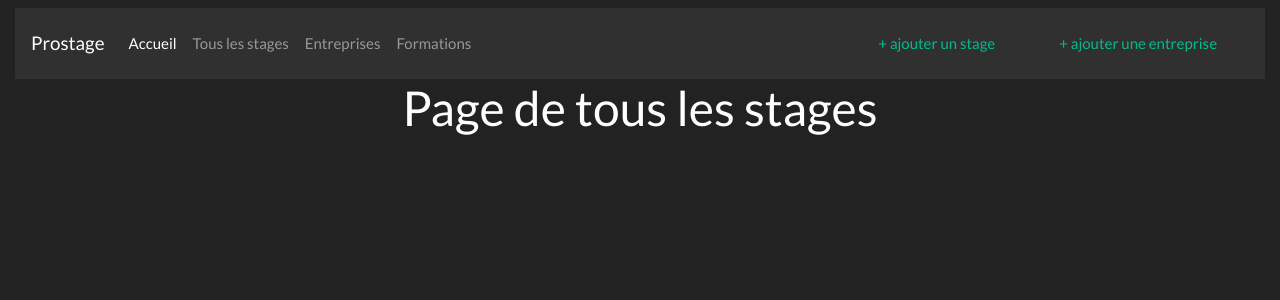
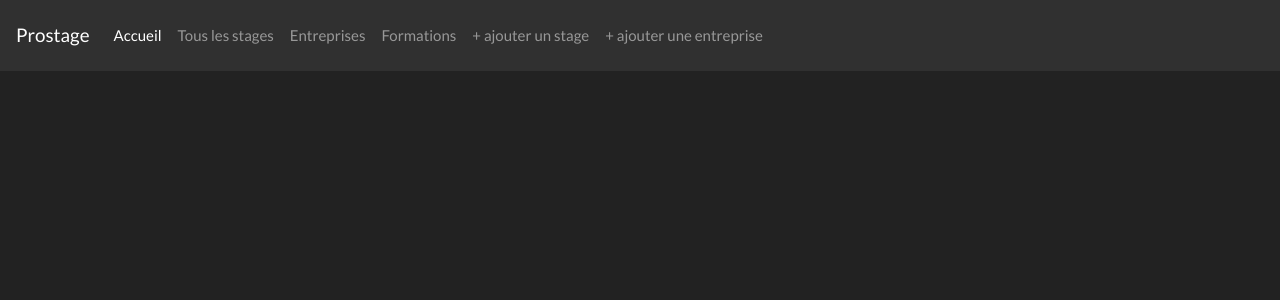
Before and after one commit to richardoot/Prostage, a Symfony app: template templates/pro_stage/entreprise.html.twig in a window 1280 px wide. Shown: the top 300 px of the page. Run offline with Twig, Linux system fonts and the light colour scheme; the template is opened without the code that fills it, so the values that code supplies are empty; some libraries are stand-ins or nearby versions.

Commit message:
Debut de la mise en place de la sécurité

```diff
--- a/src/Controller/ProStageController.php
+++ b/src/Controller/ProStageController.php
@@ -137,7 +137,7 @@ class ProStageController extends AbstractController
 
 
      /**
-      * @Route("/entreprises", name="lesEntreprises")
+      * @Route("/admin/entreprises", name="lesEntreprises")
       */
       public function afficherEntreprises(){
         //Récupérer répository d'entreprises
--- a/templates/base.html.twig
+++ b/templates/base.html.twig
@@ -13,7 +13,7 @@
       <div class="container-fluid">
         <div class="row">
           <div class="col-12">
-            <nav class="navbar navbar-expand-lg navbar-light bg-light">
+            <nav class="navbar navbar-expand-lg navbar-light bg-light fixed-top">
               <a class="navbar-brand" href="/">Prostage</a>
               <button class="navbar-toggler" type="button" data-toggle="collapse" data-target="#navbarColor03" aria-controls="navbarColor03" aria-expanded="false" aria-label="Toggle navigation">
                 <span class="navbar-toggler-icon"></span>
@@ -33,9 +33,13 @@
                   <li class="nav-item">
                     <a class="nav-link" href="{{path('lesFormations')}}">Formations</a>
                   </li>
+                  <li class="nav-item">
+                    <a class="nav-link" href="{{path('ajoutStage')}}"> + ajouter un stage</a>
+                  </li>
+                  <li class="nav-item">
+                    <a class="nav-link" href="{{path('ajoutEntreprise')}}"> + ajouter une entreprise</a>
+                  </li>
                 </ul>
-                <a class="nav-link" href="{{path('ajoutStage')}}"> + ajouter un stage</a>
-                <a class="nav-link" href="{{path('ajoutEntreprise')}}"> + ajouter une entreprise</a>
                 <form class="form-inline my-2 my-lg-0">
                   <!--input class="form-control mr-sm-2" type="text" placeholder="Search">
                   <button class="btn btn-secondary my-2 my-sm-0" type="submit">Search</button-->
--- a/templates/pro_stage/entreprise.html.twig
+++ b/templates/pro_stage/entreprise.html.twig
@@ -14,7 +14,8 @@
         <div class="row">
           <div class="col-4 offset-4">
             <div class="card mb-3">
-              <p style="text-align: center;"><a href="{{path('entreprise',{nom: entrepriseCourante.nom})}}"> {{entrepriseCourante.nom}} </a> -- <a href="{{path('modifEntreprise',{id: entrepriseCourante.id})}}" style="color: red;"> Modifier entreprise</a> </p>
+              <a style="text-align: center;" href="{{path('entreprise',{nom: entrepriseCourante.nom})}}"> {{entrepriseCourante.nom}} </a>
+              <a href="{{path('modifEntreprise',{id: entrepriseCourante.id})}}" style="color: red; font-size: 9px; text-align: right;"> Modifier entreprise </a>
             </div>
           </div>
         </div>
```
Also changed, not shown: 1 other file.
